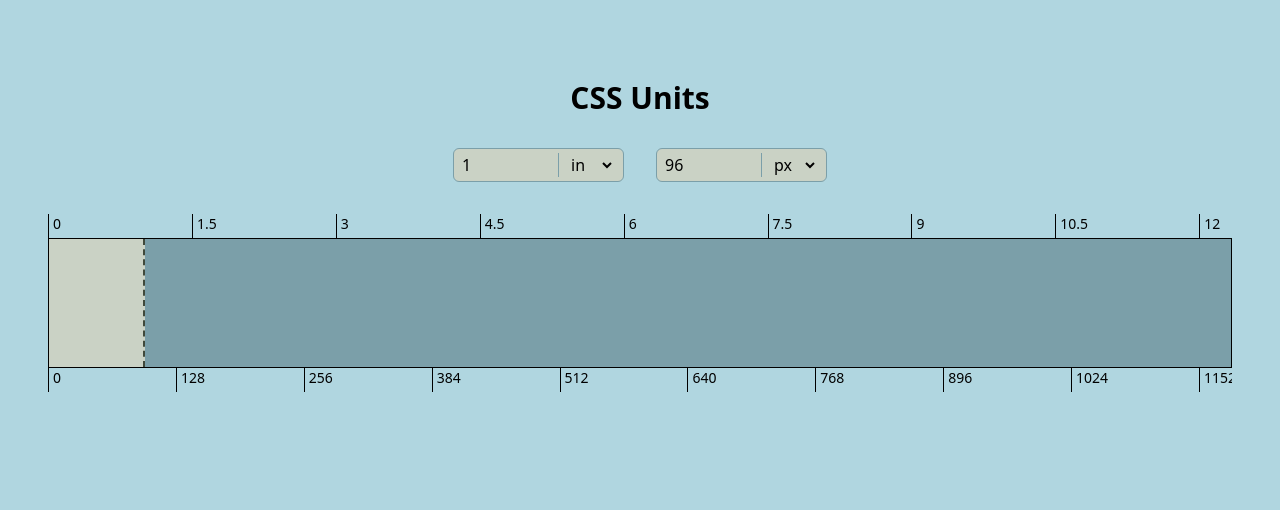
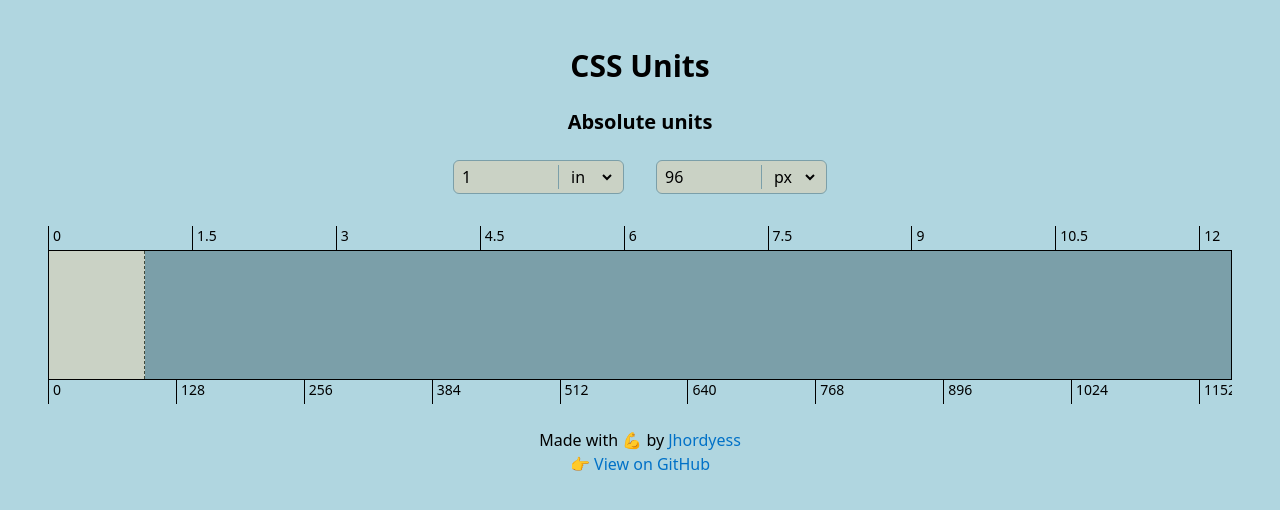
Before and after one commit to jhordyess/css-units, a React (Vite) app: page / in a window 1280 px wide. Shown: the top 510 px of the page. Built offline with nearby package versions, Linux system fonts and the light colour scheme.

Commit message:
Added footer

```diff
--- a/src/Home.tsx
+++ b/src/Home.tsx
@@ -8,7 +8,8 @@ export default function Home() {
 
   return (
     <main className="min-h-screen w-full bg-classy-background p-6 sm:p-12">
-      <h1 className="py-8 text-center text-3xl font-bold">CSS Units</h1>
+      <h1 className="pb-6 text-center text-3xl font-bold">CSS Units</h1>
+      <h2 className="pb-6 text-center text-xl font-bold">Absolute units</h2>
       <section className="mx-auto mb-8 flex max-w-lg flex-wrap justify-center gap-8">
         <InputBox
           handleUnit={leftField.handleUnitChange}
@@ -35,7 +36,7 @@ export default function Home() {
         />
         <div className="border border-black bg-classy-accent">
           <div
-            className={`h-32 w-24 border-r-2 border-dashed border-classy-primary bg-classy-base ${
+            className={`h-32 w-24 border-r border-dashed border-classy-primary bg-classy-base ${
               boxDiv.isMax ? 'animate-pulse' : ''
             }`}
             style={{ width: boxDiv.width || 0 }}
@@ -49,6 +50,24 @@ export default function Home() {
           factor={rangeValues[rightField.unit].factor}
         />
       </section>
+      <footer className="w-full pt-6 text-center">
+        Made with 💪 by&nbsp;
+        <a
+          href="https://www.jhordyess.com"
+          target="_blank"
+          className="text-classy-link hover:text-classy-hover"
+        >
+          Jhordyess
+        </a>
+        <br />
+        <a
+          href="https://github.com/jhordyess/css-units"
+          target="_blank"
+          className="text-classy-link hover:text-classy-hover"
+        >
+          👉 View on GitHub
+        </a>
+      </footer>
     </main>
   )
 }
--- a/tailwind.config.js
+++ b/tailwind.config.js
@@ -9,7 +9,9 @@ export default {
           primary: '#40493b',
           secondary: '#9cb190',
           background: '#b0d6e0',
-          accent: '#7b9fa9'
+          accent: '#7b9fa9',
+          link: '#0071c7',
+          hover: '#00c0ff'
         }
       }
     }
```
